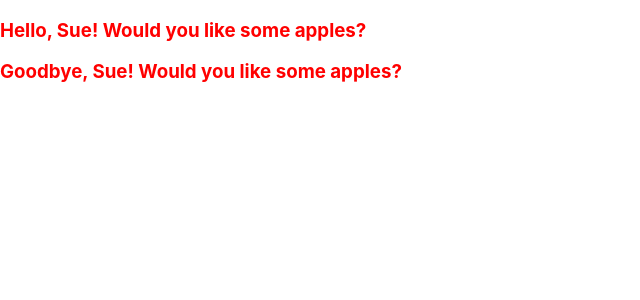
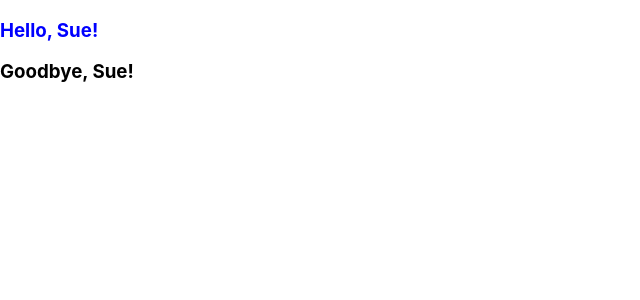
Before and after one commit to classnotesmc/nov20-react-classwork, a React (Create React App) app: page / in a window 1280 px wide. Shown: the top 300 px of the page, without its empty margins (0-640 px from the left). Built offline with nearby package versions, Linux system fonts and the light colour scheme.

Commit message:
dynamic color values

```diff
--- a/src/App.js
+++ b/src/App.js
@@ -1,10 +1,11 @@
 import React from 'react';
 
 function Greetings(props) {
-  return (
-        <h3 style={{color: 'red'}}>{props.greet}, {props.name}!
-        Would you like some {props.food}?</h3>
-  );
+  const colorObj = {};
+  colorObj.color = props.color;
+    return (
+        <h3 style={colorObj}>{props.greet}, {props.name}!</h3>
+    );
 }
 
 function App() {
@@ -13,12 +14,11 @@ function App() {
         <Greetings
           greet="Hello"
           name="Sue"
-          food="apples"
+          color="blue"
         />
         <Greetings
           greet="Goodbye"
           name="Sue"
-          food="apples"
           />
       </div>
   );
```
